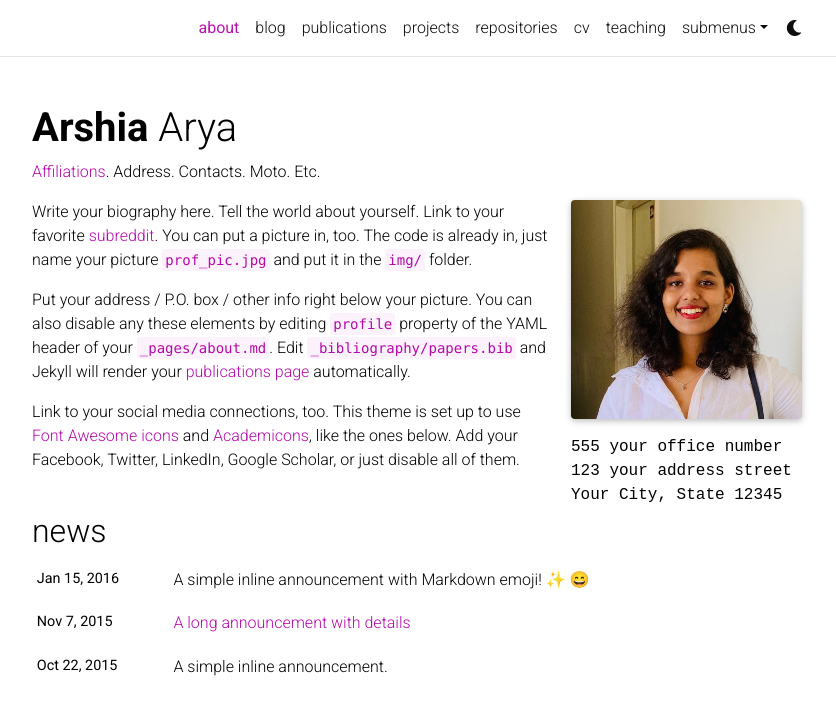
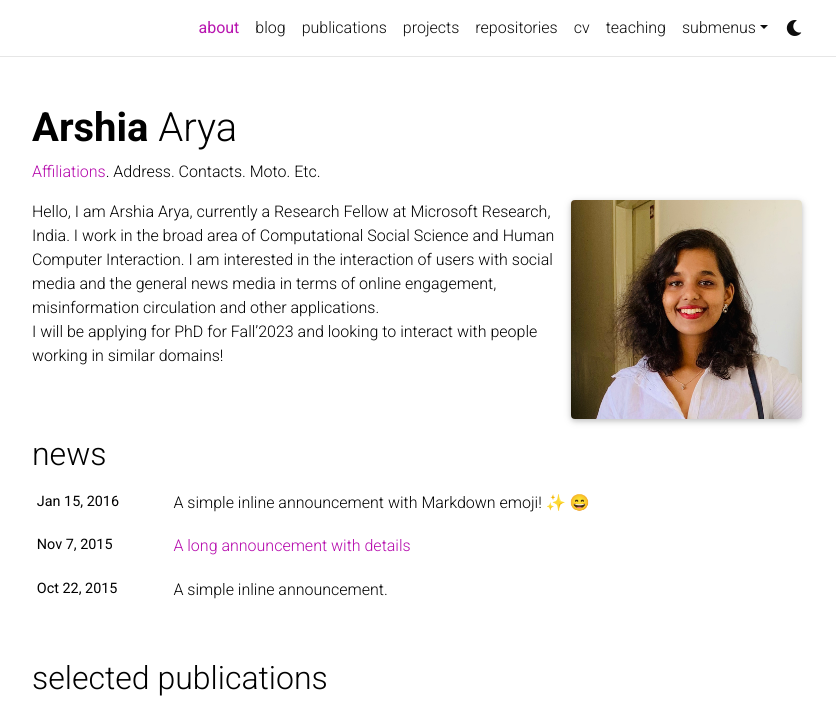
Before and after one commit to Arshiaarya/arshiaarya.github.io, a Jekyll site: the page built from _pages/about.md, in a window 1280 px wide and 1076 px high, cut to the strip 0-709 px from the top of the window. Shown: the whole strip, without its empty margins (223-1059 px from the left). Built offline with Jekyll 4.4.1, drawn with Linux system fonts in a browser that asks for light colours; full-size pictures stand in for the smaller copies a plugin makes; emoji names are drawn with the system emoji font; comment, search, counter and statistics services are not loaded; a style sheet for code colours, icons or effects is not loaded.

Commit message:
Update about

```diff
--- a/_pages/about.md
+++ b/_pages/about.md
@@ -8,18 +8,13 @@ profile:
   align: right
   image: prof_pic.jpg
   image_circular: false # crops the image to make it circular
-  address: >
-    <p>555 your office number</p>
-    <p>123 your address street</p>
-    <p>Your City, State 12345</p>
+  address:
 
 news: true  # includes a list of news items
 selected_papers: true # includes a list of papers marked as "selected={true}"
 social: true  # includes social icons at the bottom of the page
 ---
 
-Write your biography here. Tell the world about yourself. Link to your favorite [subreddit](http://reddit.com). You can put a picture in, too. The code is already in, just name your picture `prof_pic.jpg` and put it in the `img/` folder.
-
-Put your address / P.O. box / other info right below your picture. You can also disable any these elements by editing `profile` property of the YAML header of your `_pages/about.md`. Edit `_bibliography/papers.bib` and Jekyll will render your [publications page](/al-folio/publications/) automatically.
-
-Link to your social media connections, too. This theme is set up to use [Font Awesome icons](http://fortawesome.github.io/Font-Awesome/) and [Academicons](https://jpswalsh.github.io/academicons/), like the ones below. Add your Facebook, Twitter, LinkedIn, Google Scholar, or just disable all of them.
+Hello, I am Arshia Arya, currently a Research Fellow at Microsoft Research, India.
+I work in the broad area of Computational Social Science and Human Computer Interaction. I am interested in the interaction of users with social media and the general news media in terms of online engagement, misinformation circulation and other applications.
+I will be applying for PhD for Fall'2023 and looking to interact with people working in similar domains!
```
